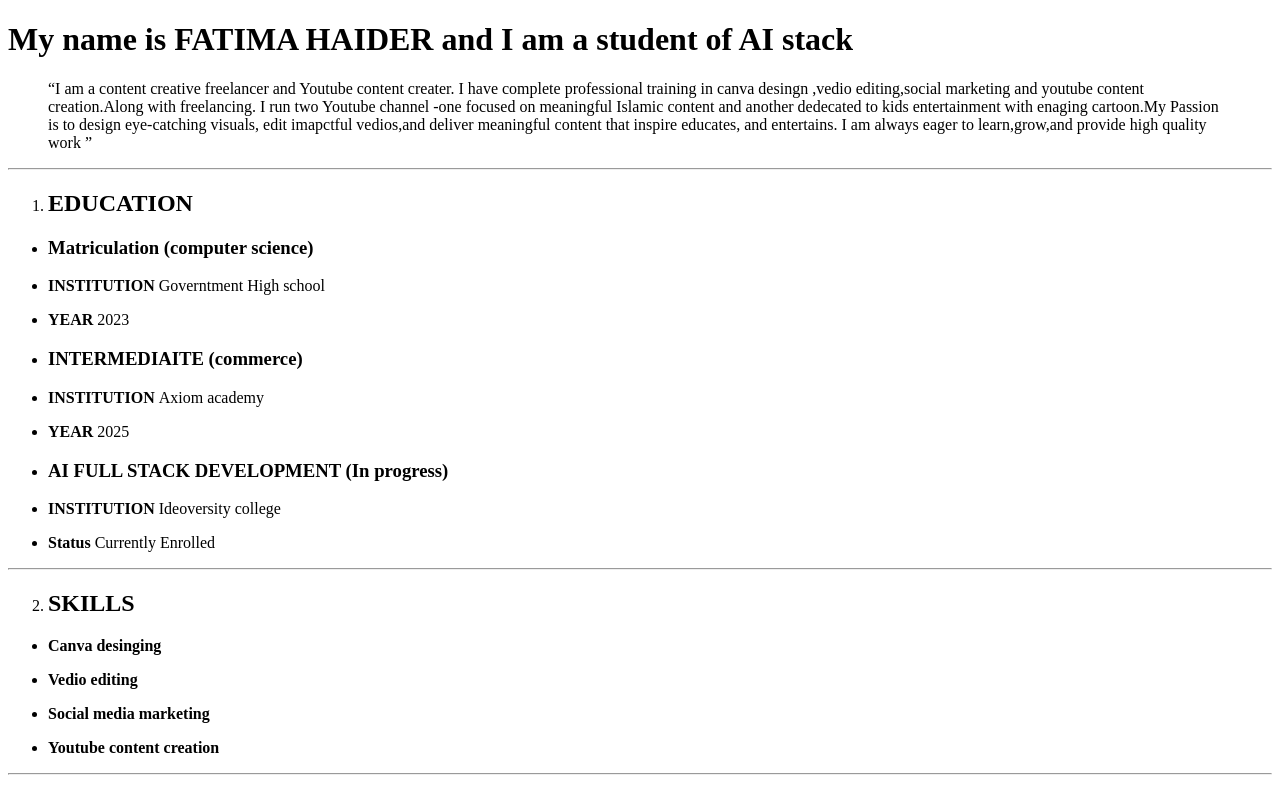
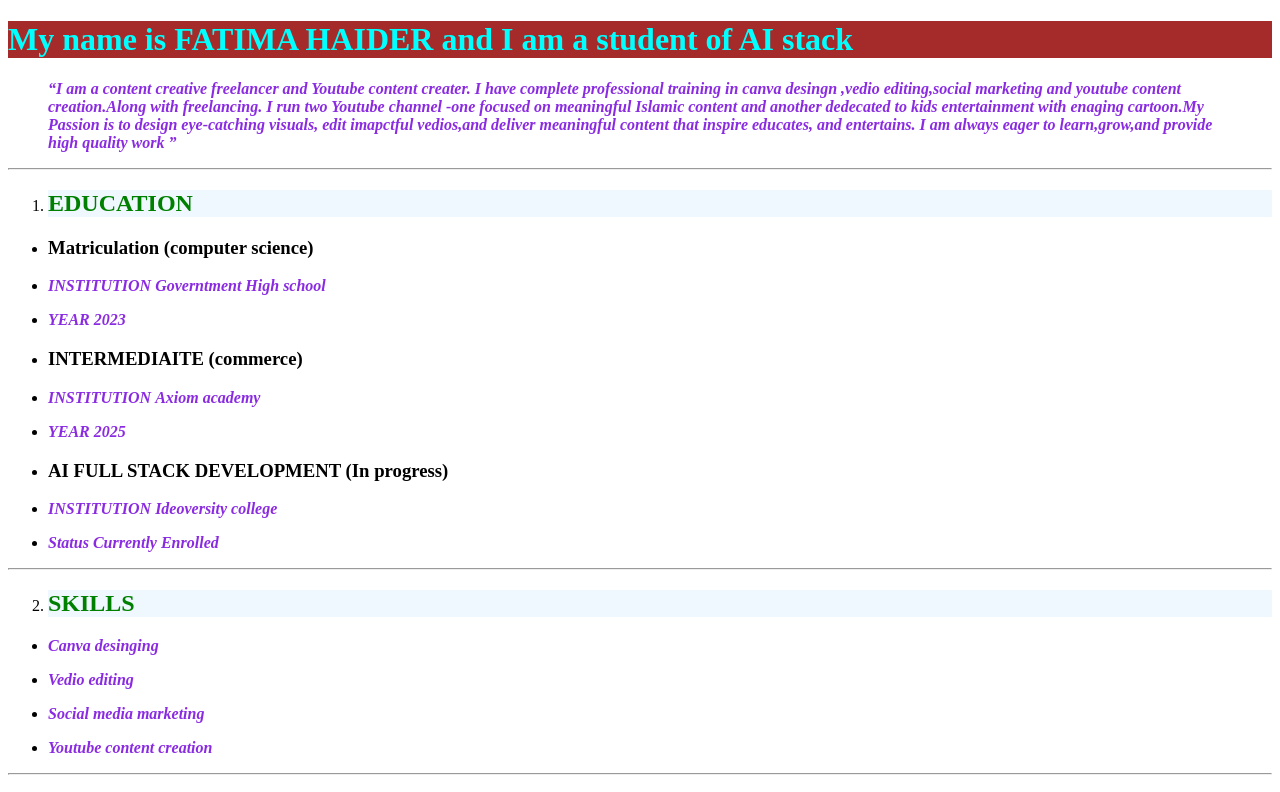
Before and after one commit to fatimahaider786/forms, a plain HTML site: page PROJECT/index.html in a window 1280 px wide. Shown: the top 792 px of the page. Drawn offline with Linux system fonts and the light colour scheme.

Commit message:
portfolio

```diff
--- a/PROJECT/index.html
+++ b/PROJECT/index.html
@@ -1,7 +1,28 @@
 <!DOCTYPE html>
-<html>
+<html lang="en">
 
-<head> </head>
+<head>
+    <meta charset="UTF-8">
+    <meta name="viewport" content="width=device-width, initial-scale=1.0">
+    <title>Document</title>
+    <style>
+        h1 {
+            color: aqua;
+            background-color: brown;
+        }
+
+        p {
+            color: blueviolet;
+            font-style: italic;
+            font-weight: 800;
+        }
+
+        h2 {
+            color: green;
+            background-color: aliceblue;
+        }
+    </style>
+</head>
 
 <body>
     <div>
```
